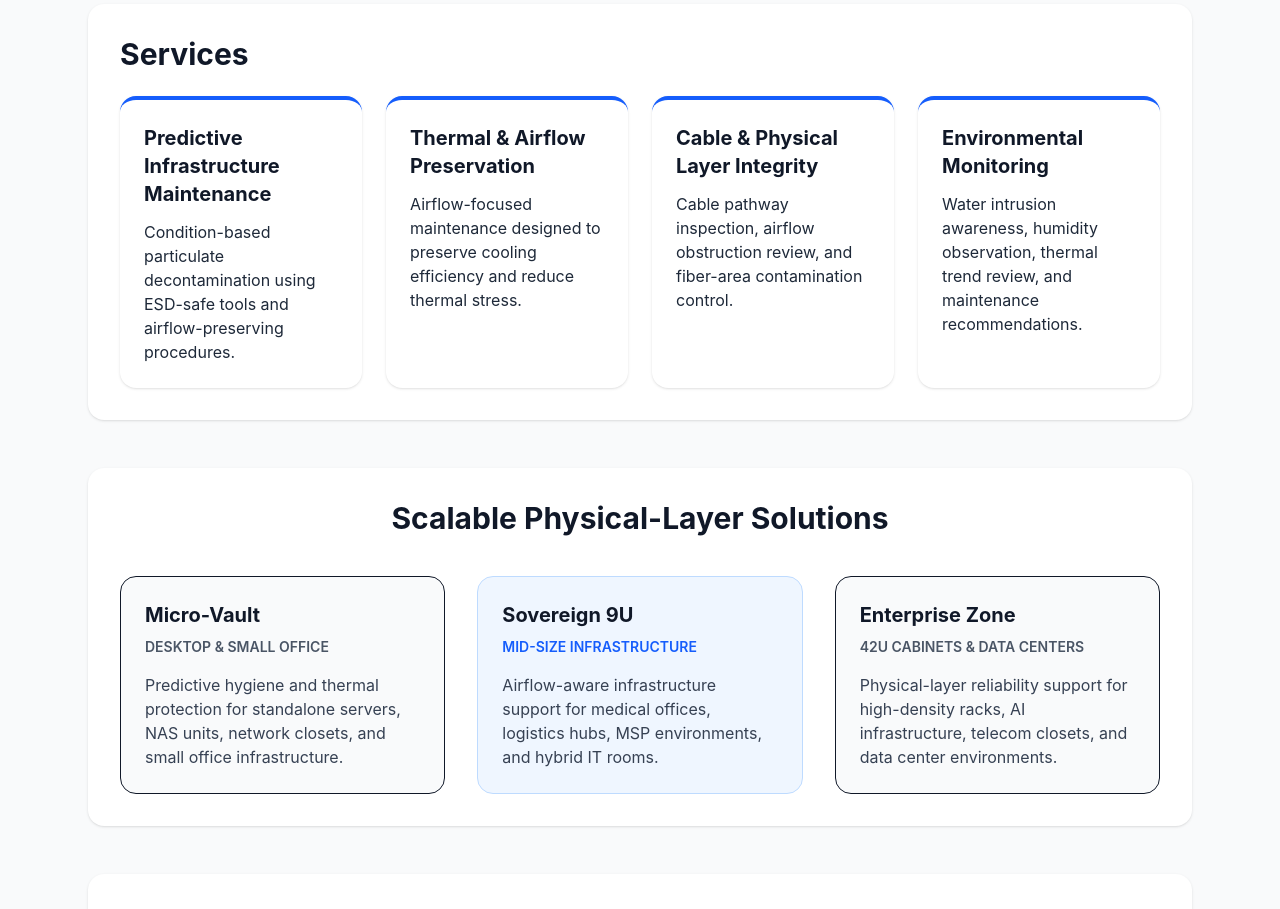
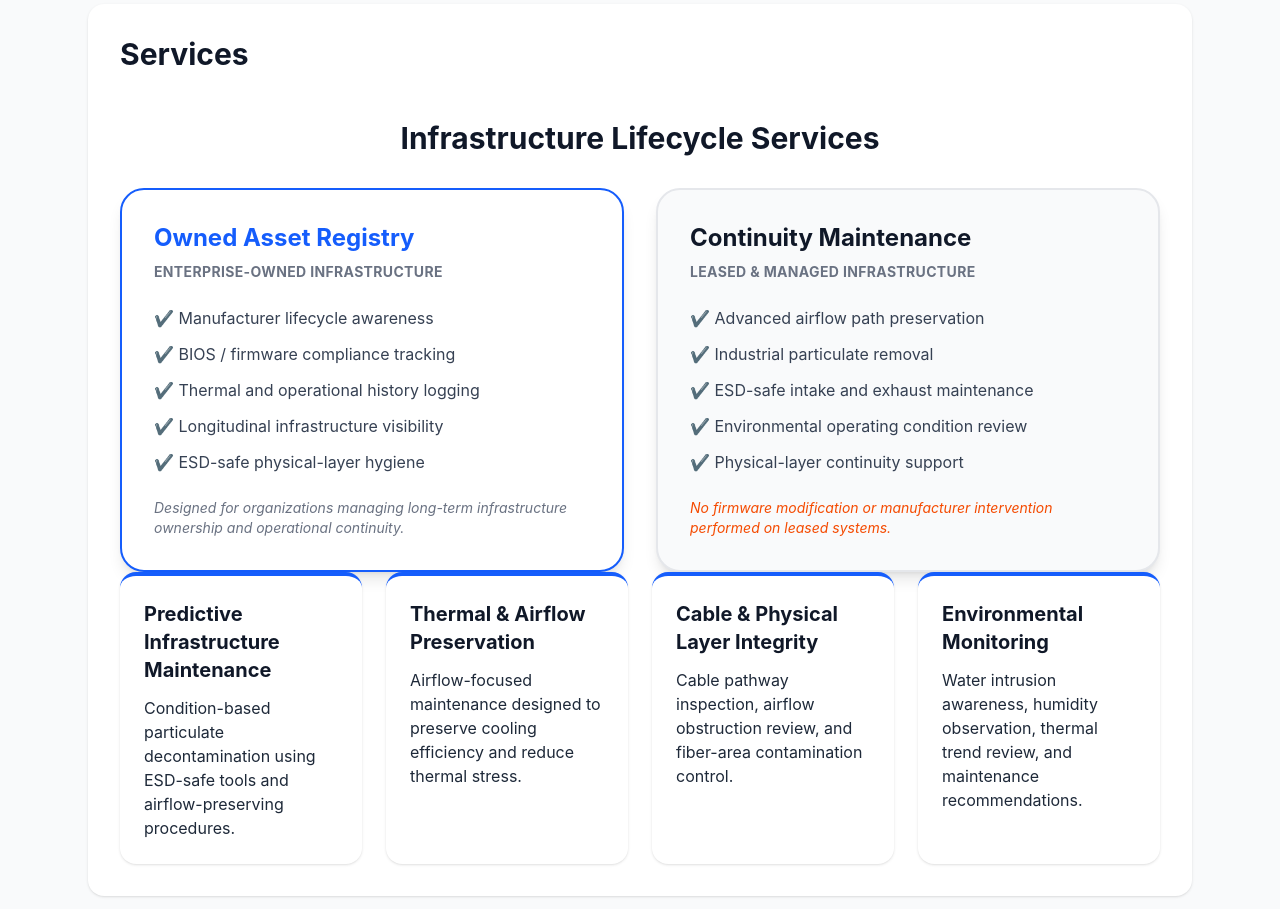
Before and after one commit to aboumba2002/digital-abb, a React (Vite) app: page / in a window 1280 px wide. Shown: the part 2360-3269 px from the top of the page. Built offline with nearby package versions, Linux system fonts and the light colour scheme.

Commit message:
Add infrastructure lifecycle services section

```diff
--- a/src/App.tsx
+++ b/src/App.tsx
@@ -181,6 +181,60 @@ export default function App() {
         {/* Services */}
         <section id="services" className={sectionClass}>
           <h3 className="text-3xl font-bold mb-6">Services</h3>
+
+          <div className="mt-12">
+            <h3 className="text-3xl font-bold mb-8 text-center">
+              Infrastructure Lifecycle Services
+            </h3>
+
+            <div className="grid md:grid-cols-2 gap-8">
+              {/* Owned Assets */}
+              <div className="bg-white border-2 border-blue-600 rounded-3xl p-8 shadow-lg">
+                <h4 className="text-2xl font-bold text-blue-600 mb-2">
+                  Owned Asset Registry
+                </h4>
+
+                <p className="text-sm font-bold text-gray-500 mb-6 uppercase tracking-wide">
+                  Enterprise-Owned Infrastructure
+                </p>
+
+                <ul className="space-y-3 text-gray-700">
+                  <li>✔ Manufacturer lifecycle awareness</li>
+                  <li>✔ BIOS / firmware compliance tracking</li>
+                  <li>✔ Thermal and operational history logging</li>
+                  <li>✔ Longitudinal infrastructure visibility</li>
+                  <li>✔ ESD-safe physical-layer hygiene</li>
+                </ul>
+
+                <p className="mt-6 text-sm text-gray-500 italic">
+                  Designed for organizations managing long-term infrastructure ownership and operational continuity.
+                </p>
+              </div>
+
+              {/* Leased Infrastructure */}
+              <div className="bg-gray-50 border-2 border-gray-200 rounded-3xl p-8 shadow-lg">
+                <h4 className="text-2xl font-bold text-gray-900 mb-2">
+                  Continuity Maintenance
+                </h4>
+
+                <p className="text-sm font-bold text-gray-500 mb-6 uppercase tracking-wide">
+                  Leased & Managed Infrastructure
+                </p>
+
+                <ul className="space-y-3 text-gray-700">
+                  <li>✔ Advanced airflow path preservation</li>
+                  <li>✔ Industrial particulate removal</li>
+                  <li>✔ ESD-safe intake and exhaust maintenance</li>
+                  <li>✔ Environmental operating condition review</li>
+                  <li>✔ Physical-layer continuity support</li>
+                </ul>
+
+                <p className="mt-6 text-sm text-orange-600 italic">
+                  No firmware modification or manufacturer intervention performed on leased systems.
+                </p>
+              </div>
+            </div>
+          </div>
 
           <div className="grid md:grid-cols-2 lg:grid-cols-4 gap-6">
             <div className="bg-white rounded-2xl shadow p-6 border-t-4 border-blue-600">
```
